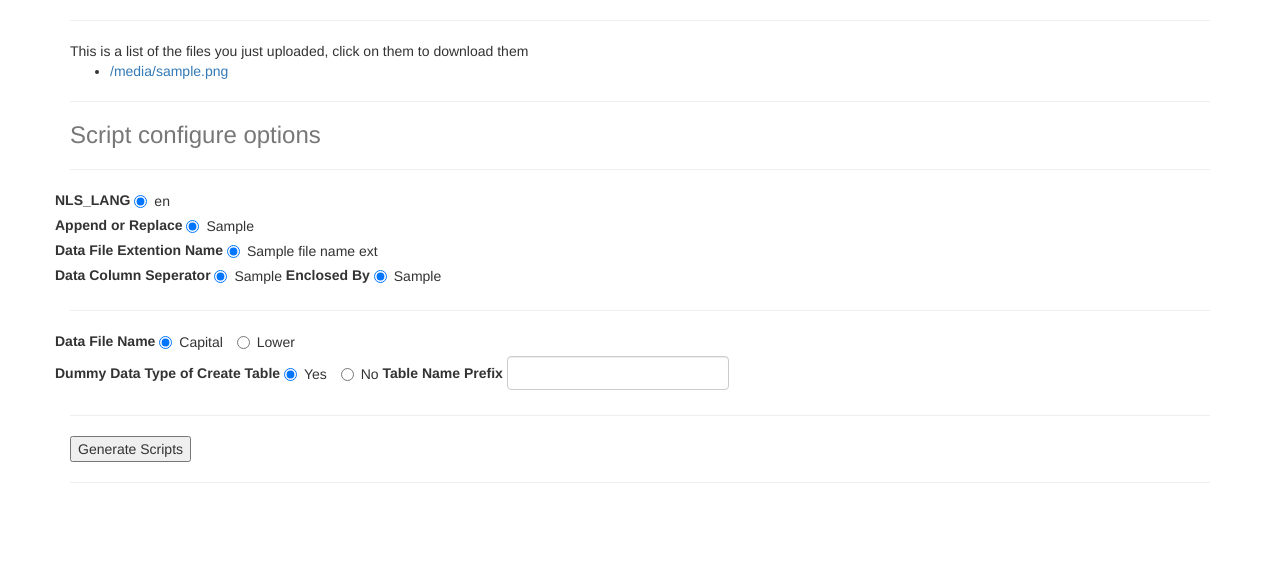
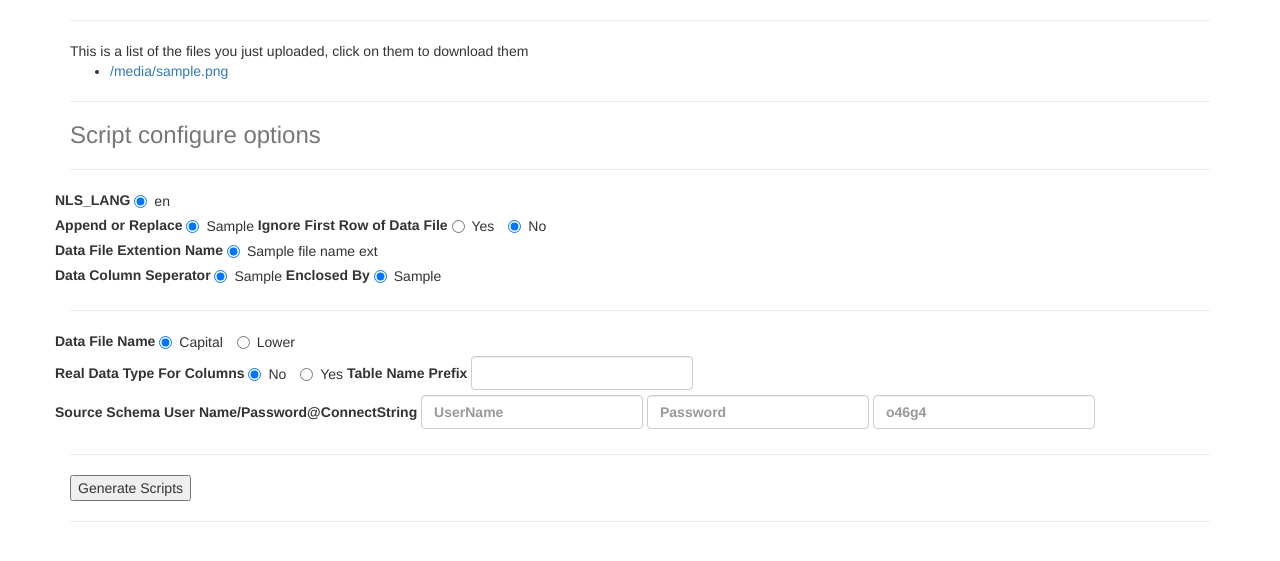
Before and after one commit to owenstudy/dctemplates, a Flask app: template app/templates/upload.html in a window 1280 px wide. Shown: the part 46-607 px from the top of the page. Run offline with Flask 2, Linux system fonts and the light colour scheme; the template is opened without the code that fills it: most values are stand-ins (such as "Sample title", 1, 10 or a date in 2020); some libraries are stand-ins or nearby versions.

Commit message:
add more options

```diff
--- a/app/templates/upload.html
+++ b/app/templates/upload.html
@@ -24,11 +24,12 @@
     <h3 class="text-muted">Script configure options</h3>
    </div>
    <hr/>
+    <form id="form2" method="post" action="generatescript" enctype="multipart/form-data">
       <div class="row">
           <label>NLS_LANG</label>
             {% for nls_lang in nls_lang_list %}
               <label class="radio-inline col-sg-2">
-                    <input type="radio" name="nls_lang"  value="option1" checked >  {{nls_lang}}
+                    <input type="radio" name="nls_lang"  value={{nls_lang}} checked >  {{nls_lang}}
               </label>
             {% endfor %}
       </div>
@@ -36,15 +37,22 @@
           <label>Append or Replace</label>
             {% for append_type in append_type_list %}
               <label class="radio-inline col-sg-2">
-                    <input type="radio" name="append_type"  value="option1" checked>  {{append_type}}
+                    <input type="radio" name="append_type"  value={{append_type}} checked>  {{append_type}}
               </label>
             {% endfor %}
+          <label>Ignore First Row of Data File </label>
+              <label class="radio-inline col-sg-2">
+                    <input type="radio" name="ignore_first_row"  value="True" >  Yes
+              </label>
+              <label class="radio-inline col-sg-2">
+                    <input type="radio" name="ignore_first_row"  value="False" checked>  No
+              </label>
       </div>
       <div class="row">
           <label>Data File Extention Name</label>
             {% for extname in file_name_ext_list %}
               <label class="radio-inline col-sg-2">
-                    <input type="radio" name="file_name_ext"  value="option1" checked>  {{extname}}
+                    <input type="radio" name="file_name_ext"  value={{extname}} checked>  {{extname}}
               </label>
             {% endfor %}
       </div>
@@ -52,13 +60,13 @@
           <label>Data Column Seperator </label>
             {% for terminated_by in terminated_by_list %}
                 <label class="radio-inline col-sg-2">
-                    <input type="radio" name="terminated_by"  value="option1" checked >  {{terminated_by}}
+                    <input type="radio" name="terminated_by"  value={{terminated_by}} checked >  {{terminated_by}}
                 </label>
             {% endfor %}
           <label>Enclosed By </label>
             {% for enclosed_by in enclosed_by_list %}
                  <label class="radio-inline col-sg-3">
-                    <input type="radio" name="enclosed_by"  value="option1" checked >  {{enclosed_by}}
+                    <input type="radio" name="enclosed_by"  value={{enclosed_by}} checked >  {{enclosed_by}}
                  </label>
             {% endfor %}
       </div>
@@ -66,23 +74,35 @@
       <div class="row">
           <label>Data File Name</label>
           <label class="radio-inline">
-                <input type="radio" name="file_name_capital"  value="option1"  checked>Capital
+                <input type="radio" name="file_name_upper"  value="True"  checked>Capital
           </label>
           <label class="radio-inline">
-                <input type="radio" name="file_name_capital"  value="option1" >Lower
+                <input type="radio" name="file_name_upper"  value="False" >Lower
           </label>
       </div>
       <div class="row">
-          <label>Dummy Data Type of Create Table</label>
+          <label>Real Data Type For Columns</label>
           <label class="radio-inline col-sg-2">
-                <input type="radio" name="dummy_data_type"  value="option1"  checked>  Yes
+                <input type="radio" name="real_data_type"  value="False" checked  >  No
           </label>
           <label class="radio-inline col-sg-2">
-                <input type="radio" name="dummy_data_type"  value="option1" >  No
+                <input type="radio" name="real_data_type"  value="True" >  Yes
           </label>
           <label>Table Name Prefix</label>
           <label class="col-sg-2">
-              <input type="text" class="form-control" id="name" placeholder="">
+              <input type="text" class="form-control" name="table_prefix" placeholder="">
+          </label>
+      </div>
+      <div class="row">
+          <label>Source Schema User Name/Password@ConnectString</label>
+          <label class="col-sg-2">
+              <input type="text" class="form-control" name="src_user_name" placeholder="UserName">
+          </label>
+          <label class="col-sg-2">
+              <input type="text" class="form-control" name="src_user_pwd" placeholder="Password">
+          </label>
+          <label class="col-sg-2">
+              <input type="text" class="form-control" name="connectstring" placeholder="o46g4">
           </label>
       </div>
    <hr/>
@@ -93,6 +113,7 @@
         </div>
     </form>
    </div>
+    </form>
    <hr/>
 
    </div>
```
